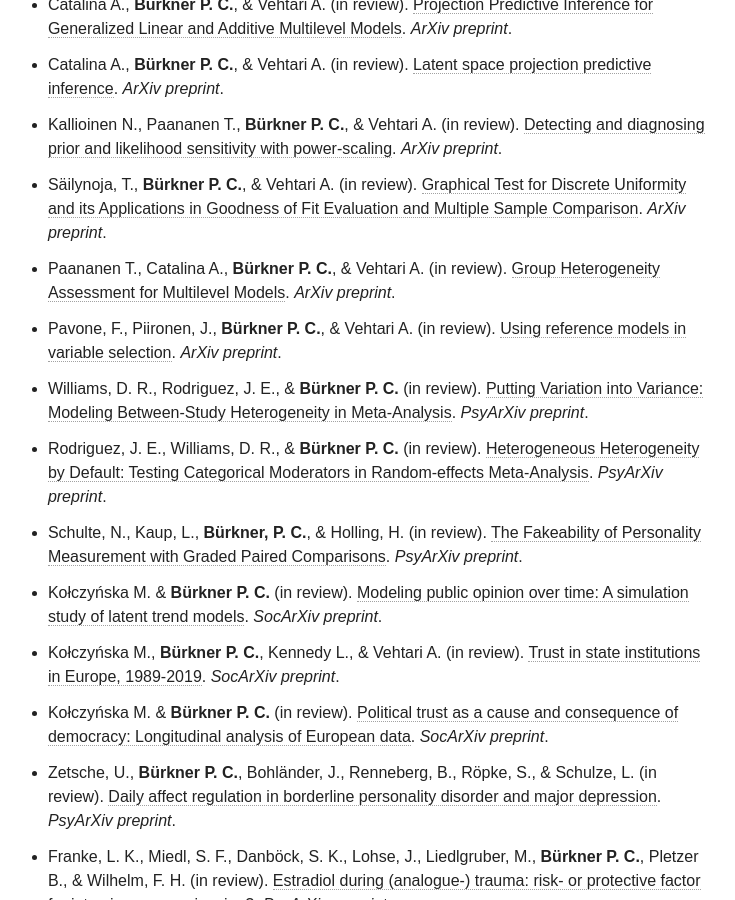
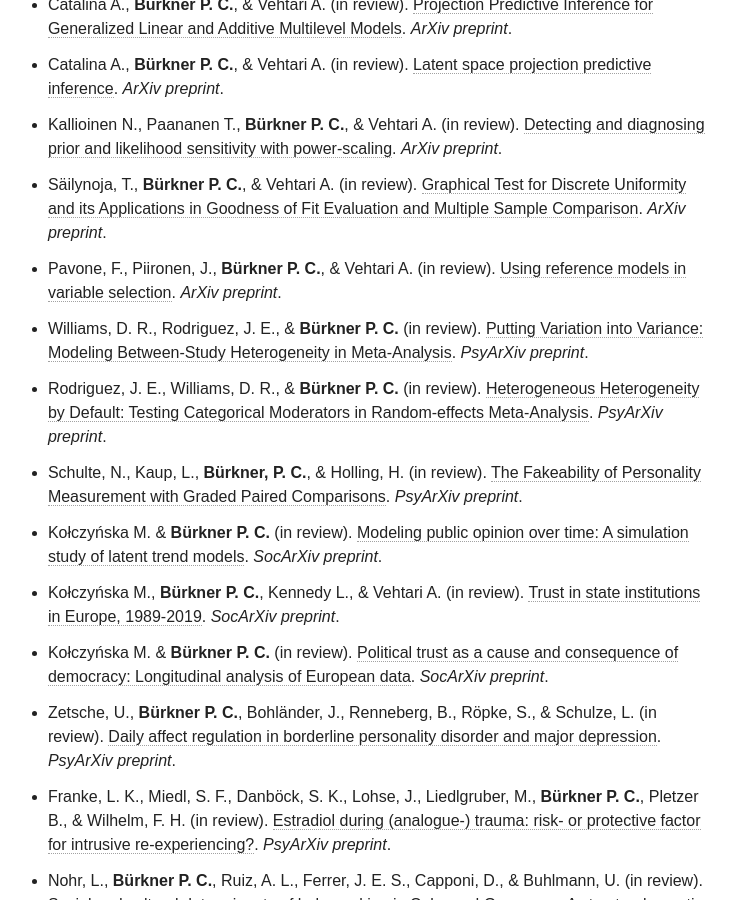
Before and after one commit to paul-buerkner/paul-buerkner.github.io, a Jekyll site: the page built from publications/index.md, in a window 1280 px wide and 900 px high, scrolled down 881 px. Shown: the whole window, without its empty margins (278-1013 px from the left). Built offline with Jekyll 4.4.1, drawn with Linux system fonts in a browser that asks for light colours; nearby versions of some CDN libraries; some of the changed text lies outside the part shown.

Commit message:
move paper to unpublished

```diff
--- a/publications/index.md
+++ b/publications/index.md
@@ -13,7 +13,6 @@ excerpt: "A list of my publications"
 * Catalina A., **Bürkner P. C.**, & Vehtari A. (in review). [Latent space projection predictive inference](https://arxiv.org/abs/2109.04702). *ArXiv preprint*.
 * Kallioinen N., Paananen T., **Bürkner P. C.**, & Vehtari A. (in review). [Detecting and diagnosing prior and likelihood sensitivity with power-scaling](https://arxiv.org/abs/2107.14054). *ArXiv preprint*.
 * Säilynoja, T., **Bürkner P. C.**, & Vehtari A. (in review). [Graphical Test for Discrete Uniformity and its Applications in Goodness of Fit Evaluation and Multiple Sample Comparison](https://arxiv.org/abs/2103.10522). *ArXiv preprint*.
-* Paananen T., Catalina A., **Bürkner P. C.**, & Vehtari A. (in review). [Group Heterogeneity Assessment for Multilevel Models](http://arxiv.org/abs/2005.02773). *ArXiv preprint*.
 * Pavone, F., Piironen, J., **Bürkner P. C.**, & Vehtari A. (in review). [Using reference models in variable selection](https://arxiv.org/abs/2004.13118). *ArXiv preprint*.
 * Williams, D. R., Rodriguez, J. E., & **Bürkner P. C.** (in review). [Putting Variation into Variance: Modeling Between-Study Heterogeneity in Meta-Analysis](https://psyarxiv.com/9vkqy/). *PsyArXiv preprint*.
 * Rodriguez, J. E., Williams, D. R., & **Bürkner P. C.** (in review). [Heterogeneous Heterogeneity by Default: Testing Categorical Moderators in Random-effects Meta-Analysis](https://psyarxiv.com/tqcka/). *PsyArXiv preprint*.
```
Also changed, not shown: other parts of publications/index.md (+1 -0 lines).
